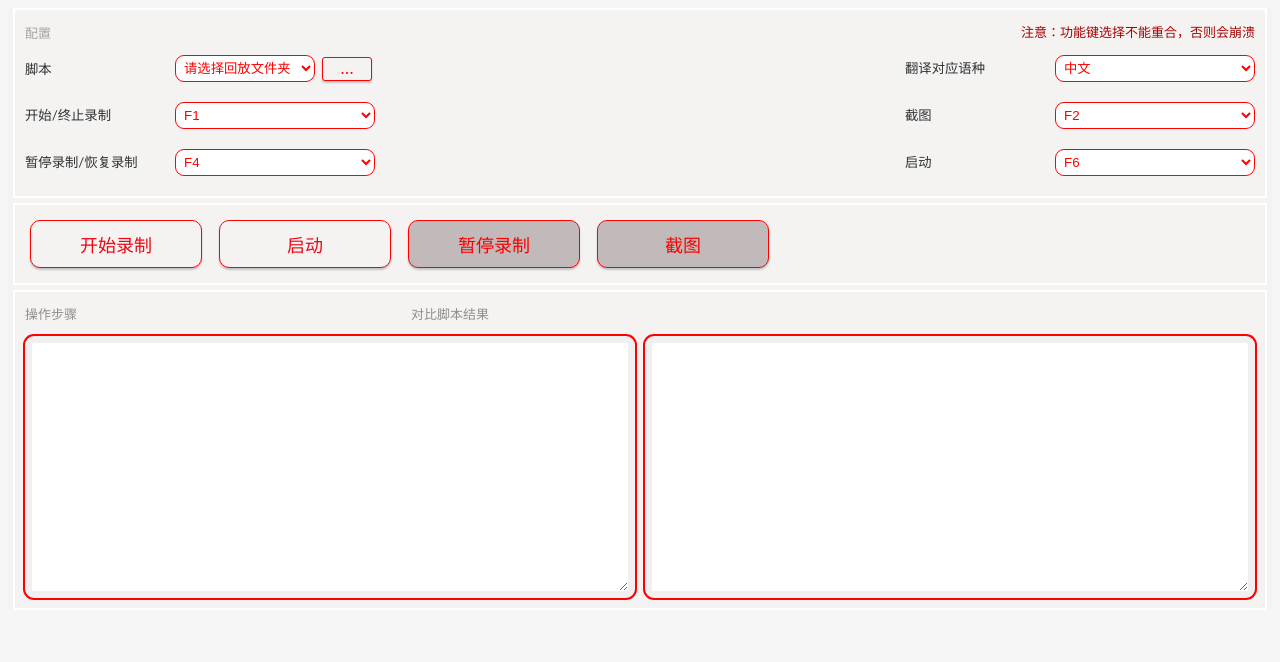
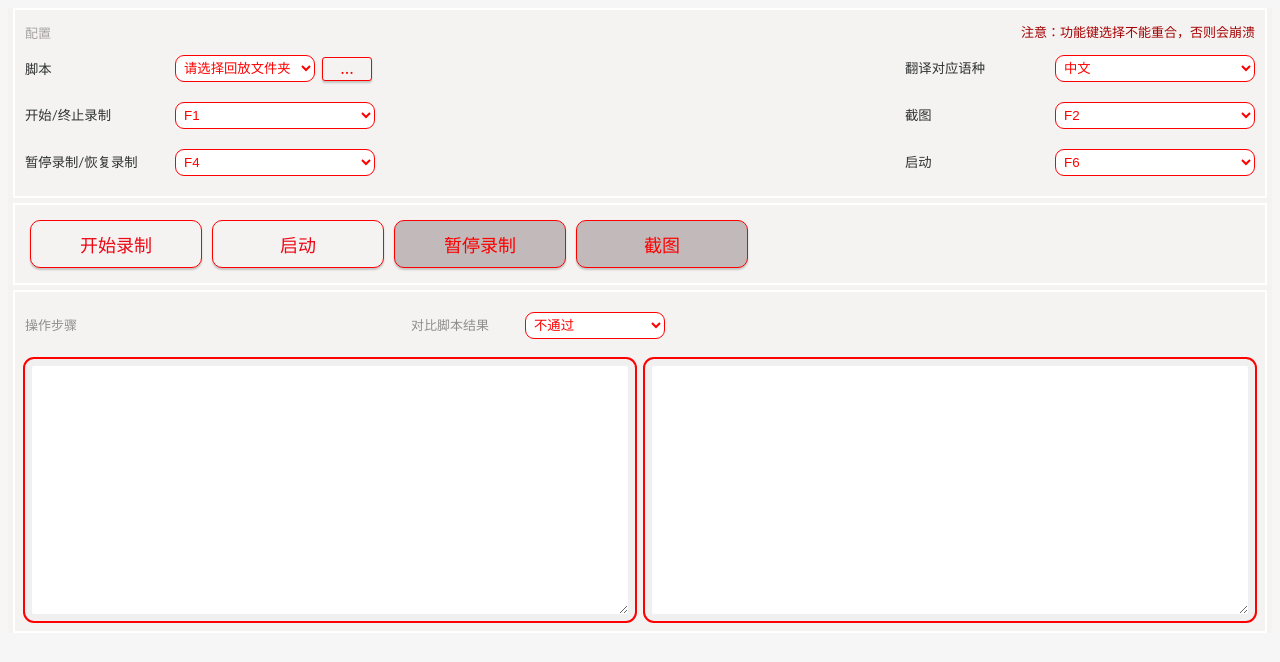
Before and after one commit to Jialeeguo/Automated-testing-tool, a Vue app: page / in a window 1280 px wide. Shown: the top 662 px of the page. Built offline with nearby package versions, Linux system fonts and the light colour scheme.

Commit message:
[空白下拉框]

```diff
--- a/src-tauri/tauri.conf.json
+++ b/src-tauri/tauri.conf.json
@@ -55,7 +55,7 @@
         "resizable": false,
         "title": "马睿",
         "width": 800,
-        "height": 600,
+        "height": 615,
         "center":true,
         "maximizable": false,
         "minHeight": 800,
--- a/src/App.vue
+++ b/src/App.vue
@@ -119,18 +119,15 @@
               class="button-font" id="startrecord" @mouseover="handleButtonMouseOver" @mouseout="handleButtonMouseOut">
               {{ recording ? '终止录制 ' : '开始录制 ' }}
             </button>
-
-
             <button @click="playBack" :disabled="recording || isPlaybacking" class="button-font"
-              style="margin-left: 12px;">启动</button>
-
+              style="margin-left: 5px;">启动</button>
             <button @click="pause ? resumeRecord() : pauseRecord()" :disabled="!recording" class="button-font"
-              id="pauserecord" style="margin-left: 12px;">
+              id="pauserecord" style="margin-left: 5px;">
               {{ pause ? '恢复录制 ' : '暂停录制 ' }}
             </button>
 
             <button @click="startScreenshot" :disabled="!recording || isPlaybacking" class="button-font"
-              id="startScreenshot" style="margin-left: 12px;">截图</button>
+              id="startScreenshot" style="margin-left: 5px;">截图</button>
           </div>
         </div>
       </div>
@@ -140,6 +137,15 @@
         <div class="log_log" style="font-size: 13px; color:rgb(146, 142, 142); ">操作步骤</div>
         <div style="margin: 0 167px;"></div>
         <div class="log_log" style="font-size: 13px; color:rgb(146, 142, 142);">对比脚本结果</div>
+        <div>&nbsp;&nbsp;&nbsp;&nbsp;&nbsp;&nbsp;&nbsp;&nbsp;</div>
+        <form action="#">
+          <select name="languages" id="lang" style="width: 140px;" value="F2">
+            <option :value="null" value="请选择回放文件夹" disabled selected>请判定测试用例状态</option>
+            <option value="F1">通过</option>
+            <option value="F2">不通过</option>
+            <option value="F3">待定</option>
+          </select>
+        </form>
       </div>
 
       <div style="display: flex;">
@@ -156,7 +162,7 @@
 import { ref, reactive, onBeforeMount } from "vue";
 import { invoke } from "@tauri-apps/api/tauri";
 import { appWindow } from "@tauri-apps/api/window"
-import { open } from '@tauri-apps/api/dialog';
+import { open ,ask,message} from '@tauri-apps/api/dialog';
 import { appConfigDir } from '@tauri-apps/api/path';
 // Open a selection dialog for directories
 import { readTextFile, BaseDirectory } from '@tauri-apps/api/fs';
@@ -180,7 +186,7 @@ export default {
       Chinese: '8',
       selectedFunctionKey3: 'F2',
       selectedFunctionKey5: 'F6',
-      selectedFunctionKey10:'F1',//开始/终止录制默认
+      selectedFunctionKey10: 'F1',//开始/终止录制默认
       recordstart: true,
       clickButton: false,
       isMarui: false,
@@ -194,7 +200,7 @@ export default {
   methods: {
 
     async startRecord() {
-      // 添加新的事件监听器
+
 
       if (!this.recording) {
         this.log = '';
@@ -205,7 +211,7 @@ export default {
       this.recording = !this.recording;
       if (this.recording) {
         if (!this.recordStateChangeTime) {
-        // 如果之前没有记录过状态变化的时间戳，则记录当前时间戳
+
           this.recordStateChangeTime = new Date();
         }
         const currentTime = new Date().toLocaleTimeString();
@@ -215,11 +221,11 @@ export default {
         console.log(this.recording + '是');
         const currentTime = new Date().toLocaleTimeString();
 
-        // 计算按钮状态变化经过的毫秒数
+
         const elapsedTime = new Date() - this.recordStateChangeTime;
 
-        // 添加 log，包含按钮状态变化经过的毫秒数
-        this.log +=  `本次录制时长 ${elapsedTime} 毫秒\n`;
+
+        this.log += `本次录制时长 ${elapsedTime} 毫秒\n`;
 
         this.log += `${'录制结束,生成脚本已保存到log文件夹下，下次录制时本次日志操作提示被清空！'} - [${currentTime}]`;
 
@@ -239,17 +245,17 @@ export default {
 
       } else {
         if (!this.recordStateChangeTime) {
-        // 如果之前没有记录过状态变化的时间戳，则记录当前时间戳
+
           this.recordStateChangeTime = new Date();
         }
         invoke('record_end');
         const currentTime = new Date().toLocaleTimeString();
 
-        // 计算按钮状态变化经过的毫秒数
+
         const elapsedTime = new Date() - this.recordStateChangeTime;
 
-        // 添加 log，包含按钮状态变化经过的毫秒数
-        this.log +=  `本次录制时长 ${elapsedTime} 毫秒\n`;
+
+        this.log += `本次录制时长 ${elapsedTime} 毫秒\n`;
 
         this.log += `${'录制结束,生成脚本已保存到log文件夹下，下次录制时本次日志操作提示被清空！'} - [${currentTime}]`;
 
@@ -440,7 +446,7 @@ export default {
     },
 
 
-    loadRecordResult() {
+    async loadRecordResult() {
       this.log_playback = '';
 
       // 加载 record_result.txt 文件内容
@@ -468,8 +474,10 @@ export default {
         }
       };
 
+
       resultXhr.send(null);
       this.back = false;
+      // const yes2 = await ask('测试用例状态通通过', { title: 'Tauri', type: 'warning' });
     },
 
 
@@ -555,7 +563,7 @@ export default {
 
   },
   mounted() {
-    // 监听键盘按下事件
+
     window.addEventListener("keydown", this.handleKeyDown);
 
     listen('event-name', (event) => {
@@ -574,7 +582,6 @@ export default {
 </script>
 
 <style scoped>
-/* 添加一些基本样式，你可以根据需要进行修改 */
 textarea {
   width: 50%;
   margin-top: 10px;
@@ -598,18 +605,18 @@ button {
 
 .button-font:hover {
   background-color: #e60000;
-  /* 悬停时背景色变化 */
+
   color: #ffffff;
-  /* 悬停时文字颜色变化 */
+
 }
 
 .button-font:disabled {
   background-color: #c2baba;
-  /* 禁用状态的背景色 */
+
   color: #fc0000;
-  /* 禁用状态的文字颜色 */
+
   cursor: not-allowed;
-  /* 显示禁用状态的鼠标样式 */
+
 }
 
 select {
@@ -651,7 +658,7 @@ select {
   display: flex;
   align-items: baseline;
 
-  /* 这里使用 baseline 对齐文字的基线，你也可以使用其他值如 center，flex-start 等 */
+
 }
 
 .log {
@@ -665,7 +672,7 @@ select {
   border-radius: 9px;
   box-shadow: 0 0 0 2px rgb(255, 0, 0);
   font-family: 'Gill Sans', 'Gill Sans MT', Calibri, 'Trebuchet MS', sans-serif;
-  /* 这里使用 baseline 对齐文字的基线，你也可以使用其他值如 center，flex-start 等 */
+
 }
 
 button:disabled {
```
Lines whose indentation alone changed are shown as unchanged.
